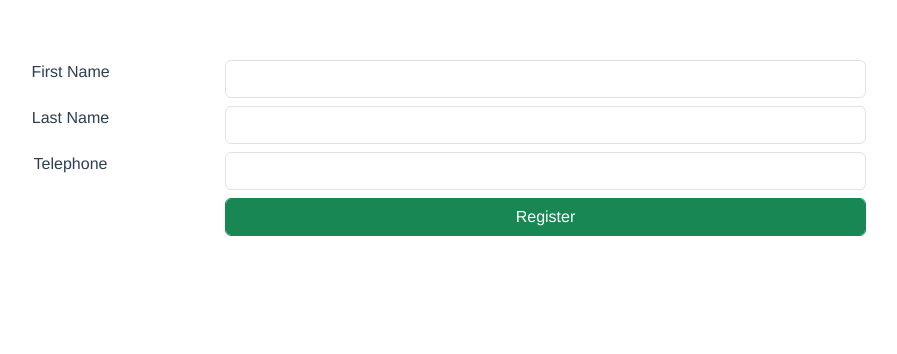
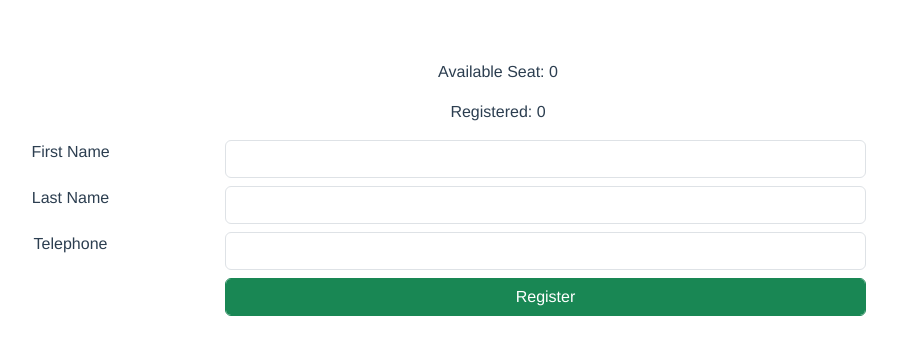
Before and after one commit to anechaboon/convocation-app, a Vue app: page / in a window 1280 px wide. Shown: the top 354 px of the page, without its empty margins (142-1039 px from the left). Built offline with nearby package versions, Linux system fonts and the light colour scheme.

Commit message:
use pinia

```diff
--- /dev/null
+++ b/src/components/user/CountUser.vue
@@ -0,0 +1,13 @@
+
+<template>
+  <div>
+    <p>Available Seat: {{ counter.availableSeat }}</p>
+    <p>Registered: {{ counter.registered }}</p>
+  </div>
+</template>
+
+<script setup>
+import { useCounterStore } from '../../store/user';
+
+const counter = useCounterStore();
+</script>
--- a/src/components/user/Register.vue
+++ b/src/components/user/Register.vue
@@ -1,5 +1,6 @@
 <template>
     <div class="container">
+        <CountUser></CountUser>
         <div class="row mb-2">
             <div class="col-3">
                 First Name
@@ -36,7 +37,11 @@
 </template>
 
 <script>
+    import CountUser from './CountUser'
     export default {
+        components : {
+            CountUser
+        },
         name: 'RegisterPage',
     }
 </script>
--- a/src/main.js
+++ b/src/main.js
@@ -1,7 +1,9 @@
 import { createApp } from 'vue';
 import App from './App.vue';
 import router from './router';
+import { createPinia } from 'pinia';
 
 const app = createApp(App);
 app.use(router);
+app.use(createPinia());
 app.mount('#app');
--- /dev/null
+++ b/src/store/user.js
@@ -0,0 +1,25 @@
+import { defineStore } from 'pinia';
+
+export const useCounterStore = defineStore('counter', {
+  state: () => ({
+    availableSeat: 0,
+    registered: 0,
+    firstName: "",
+    lastName: "",
+    telephone: "",
+  }),
+  actions: {
+    increment() {
+      this.availableSeat++;
+    },
+    decrement() {
+      this.availableSeat--;
+    },
+    register(data){
+      this.firstName = data.firstName
+      this.lastName = data.lastName
+      this.telephone = data.telephone
+      this.availableSeat--;
+    }
+  }
+});
```
Also changed, not shown: src/components/HelloWorld.vue (deleted, +0 -32 lines), src/components/user/AvailableSeat.vue (deleted, +0 -22 lines).
